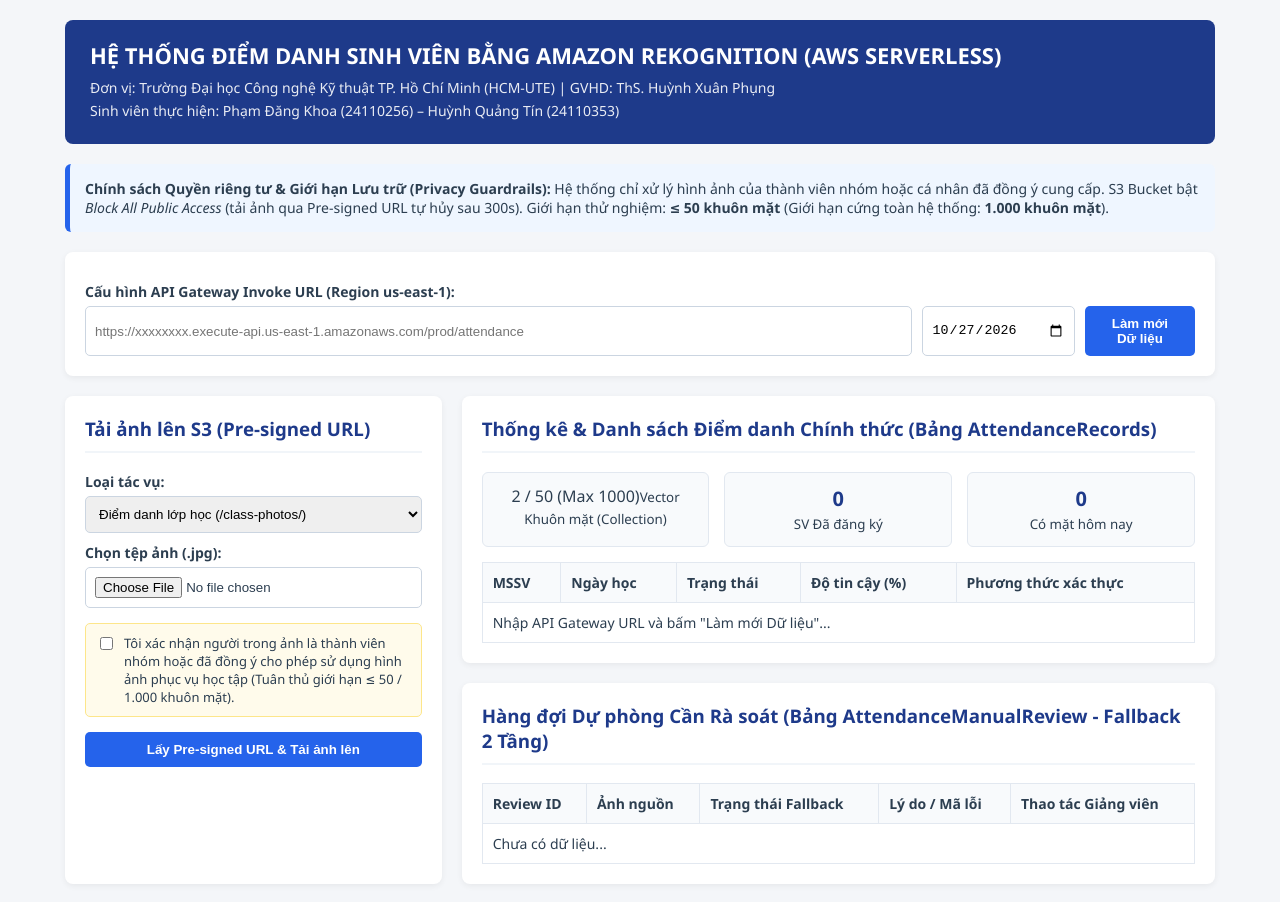
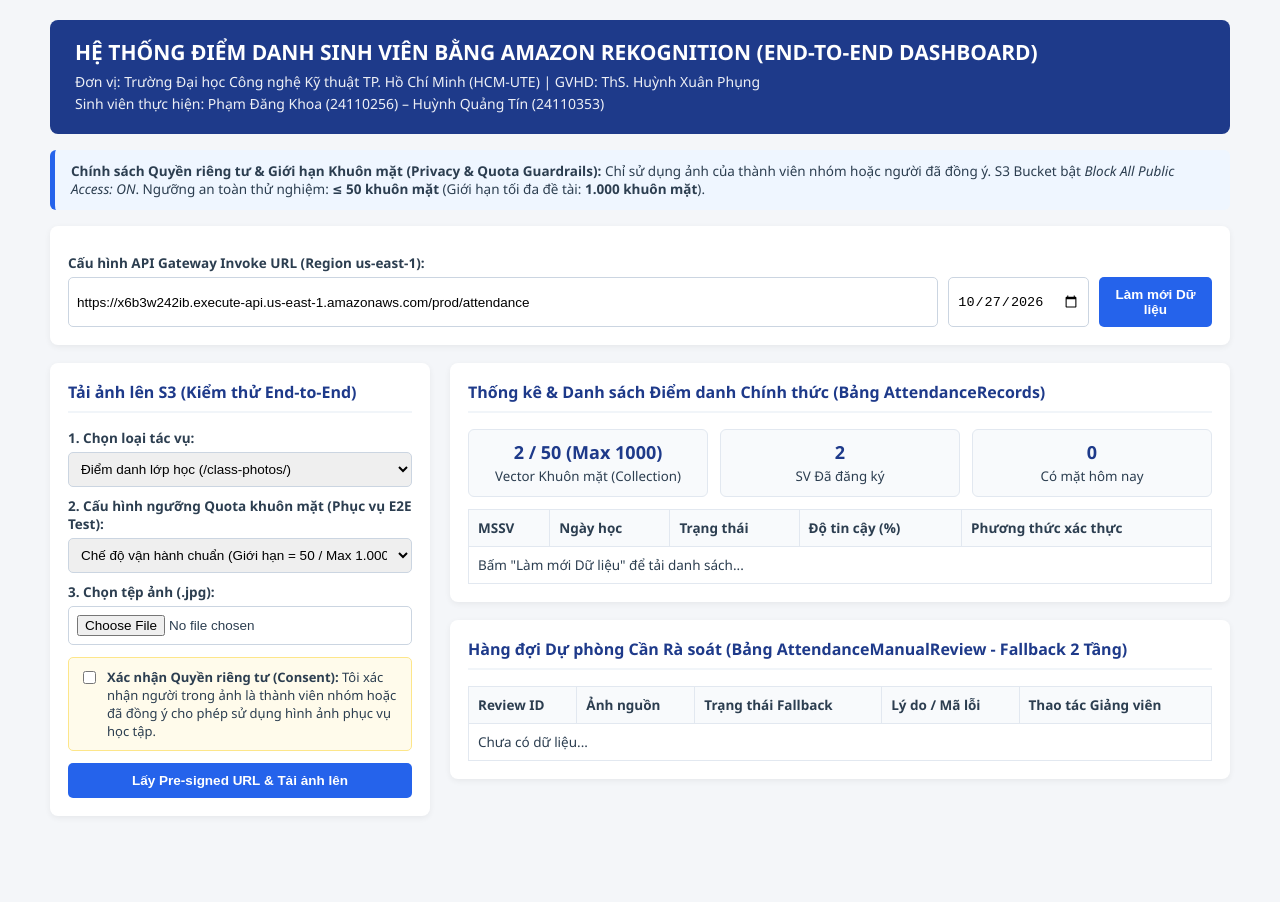
Before and after one commit to phamdangkhoa3165-cmd/aws-rekognition-student-attendance, a plain HTML site: page frontend/index.html in a window 1280 px wide. After the commit the page ends 854 px from the top, so only its background shows below. Drawn offline with Linux system fonts and the light colour scheme.

Commit message:
feat(frontend): add E2E quota test mode selector and detailed HTTP response display
Updated styles and text content for better layout and clarity. Adjusted API URL handling and privacy consent messaging.

```diff
--- a/frontend/index.html
+++ b/frontend/index.html
@@ -6,84 +6,90 @@
     <title>Hệ thống Điểm danh Khuôn mặt AWS Rekognition - HCM-UTE</title>
     <style>
         body { font-family: 'Segoe UI', Tahoma, Geneva, Verdana, sans-serif; background: #f4f6f9; margin: 0; padding: 20px; color: #2c3e50; }
-        .container { max-width: 1150px; margin: 0 auto; }
-        .header { background: #1e3a8a; color: white; padding: 20px 25px; border-radius: 8px; margin-bottom: 20px; }
-        .header h1 { margin: 0 0 8px 0; font-size: 22px; }
-        .header p { margin: 4px 0; font-size: 14px; opacity: 0.9; }
-        .privacy-banner { background: #eff6ff; border-left: 5px solid #2563eb; padding: 15px; border-radius: 6px; margin-bottom: 20px; font-size: 14px; }
-        .grid { display: grid; grid-template-columns: 1fr 2fr; gap: 20px; }
-        .card { background: white; padding: 20px; border-radius: 8px; box-shadow: 0 2px 6px rgba(0,0,0,0.06); margin-bottom: 20px; }
-        .card h3 { margin-top: 0; border-bottom: 2px solid #f1f5f9; padding-bottom: 10px; color: #1e3a8a; }
-        label { display: block; font-weight: 600; margin: 10px 0 5px; font-size: 14px; }
-        input[type="text"], input[type="date"], select, input[type="file"] { width: 100%; padding: 9px; border: 1px solid #cbd5e1; border-radius: 5px; box-sizing: border-box; }
-        .checkbox-group { display: flex; align-items: flex-start; gap: 8px; margin: 15px 0; background: #fffbeb; padding: 10px; border: 1px solid #fde68a; border-radius: 5px; font-size: 13px; }
-        button { background: #2563eb; color: white; border: none; padding: 10px 16px; border-radius: 5px; cursor: pointer; font-weight: 600; }
+        .container { max-width: 1180px; margin: 0 auto; }
+        .header { background: #1e3a8a; color: white; padding: 18px 25px; border-radius: 8px; margin-bottom: 16px; }
+        .header h1 { margin: 0 0 6px 0; font-size: 21px; }
+        .header p { margin: 3px 0; font-size: 14px; opacity: 0.92; }
+        .privacy-banner { background: #eff6ff; border-left: 5px solid #2563eb; padding: 12px 16px; border-radius: 6px; margin-bottom: 16px; font-size: 13.5px; }
+        .grid { display: grid; grid-template-columns: 380px 1fr; gap: 20px; }
+        .card { background: white; padding: 18px; border-radius: 8px; box-shadow: 0 2px 6px rgba(0,0,0,0.06); margin-bottom: 18px; }
+        .card h3 { margin-top: 0; border-bottom: 2px solid #f1f5f9; padding-bottom: 8px; color: #1e3a8a; font-size: 16px; }
+        label { display: block; font-weight: 600; margin: 10px 0 5px; font-size: 13.5px; }
+        input[type="text"], input[type="date"], select, input[type="file"] { width: 100%; padding: 8px; border: 1px solid #cbd5e1; border-radius: 5px; box-sizing: border-box; font-size: 13.5px; }
+        .checkbox-group { display: flex; align-items: flex-start; gap: 8px; margin: 12px 0; background: #fffbeb; padding: 10px; border: 1px solid #fde68a; border-radius: 5px; font-size: 13px; }
+        button { background: #2563eb; color: white; border: none; padding: 10px 16px; border-radius: 5px; cursor: pointer; font-weight: 600; font-size: 13.5px; }
         button:hover { background: #1d4ed8; }
         button.btn-success { background: #16a34a; padding: 6px 12px; font-size: 12px; }
-        table { width: 100%; border-collapse: collapse; margin-top: 10px; font-size: 14px; }
-        th, td { border: 1px solid #e2e8f0; padding: 10px; text-align: left; }
+        table { width: 100%; border-collapse: collapse; margin-top: 8px; font-size: 13.5px; }
+        th, td { border: 1px solid #e2e8f0; padding: 9px; text-align: left; }
         th { background: #f8fafc; }
-        .badge { padding: 4px 8px; border-radius: 4px; font-size: 12px; font-weight: bold; }
+        .badge { padding: 4px 8px; border-radius: 4px; font-size: 11.5px; font-weight: bold; }
         .badge-present { background: #dcfce7; color: #166534; }
         .badge-pending { background: #fef9c3; color: #854d0e; }
         .badge-error { background: #fee2e2; color: #991b1b; }
-        .stats-bar { display: flex; gap: 15px; margin-bottom: 15px; }
-        .stat-box { flex: 1; background: #f8fafc; border: 1px solid #e2e8f0; padding: 12px; border-radius: 6px; text-align: center; }
-        .stat-box strong { display: block; font-size: 20px; color: #1e3a8a; }
-        #statusMsg { margin-top: 12px; font-weight: 600; font-size: 13px; }
+        .stats-bar { display: flex; gap: 12px; margin-bottom: 12px; }
+        .stat-box { flex: 1; background: #f8fafc; border: 1px solid #e2e8f0; padding: 10px; border-radius: 6px; text-align: center; }
+        .stat-box strong { display: block; font-size: 18px; color: #1e3a8a; }
+        .response-box { margin-top: 12px; padding: 12px; border-radius: 6px; font-size: 13px; font-family: Consolas, monospace; white-space: pre-wrap; word-break: break-word; display: none; }
+        .res-error { background: #fef2f2; border: 1.5px solid #dc2626; color: #991b1b; display: block; }
+        .res-ok { background: #f0fdf4; border: 1.5px solid #16a34a; color: #166534; display: block; }
     </style>
 </head>
 <body>
 <div class="container">
     <div class="header">
-        <h1>HỆ THỐNG ĐIỂM DANH SINH VIÊN BẰNG AMAZON REKOGNITION (AWS SERVERLESS)</h1>
+        <h1>HỆ THỐNG ĐIỂM DANH SINH VIÊN BẰNG AMAZON REKOGNITION (END-TO-END DASHBOARD)</h1>
         <p>Đơn vị: Trường Đại học Công nghệ Kỹ thuật TP. Hồ Chí Minh (HCM-UTE) | GVHD: ThS. Huỳnh Xuân Phụng</p>
         <p>Sinh viên thực hiện: Phạm Đăng Khoa (24110256) – Huỳnh Quảng Tín (24110353)</p>
     </div>
 
     <div class="privacy-banner">
-        <strong>Chính sách Quyền riêng tư & Giới hạn Lưu trữ (Privacy Guardrails):</strong>
-        Hệ thống chỉ xử lý hình ảnh của thành viên nhóm hoặc cá nhân đã đồng ý cung cấp. S3 Bucket bật <em>Block All Public Access</em> (tải ảnh qua Pre-signed URL tự hủy sau 300s). Giới hạn thử nghiệm: <strong>&le; 50 khuôn mặt</strong> (Giới hạn cứng toàn hệ thống: <strong>1.000 khuôn mặt</strong>).
+        <strong>Chính sách Quyền riêng tư & Giới hạn Khuôn mặt (Privacy & Quota Guardrails):</strong>
+        Chỉ sử dụng ảnh của thành viên nhóm hoặc người đã đồng ý. S3 Bucket bật <em>Block All Public Access: ON</em>. Ngưỡng an toàn thử nghiệm: <strong>&le; 50 khuôn mặt</strong> (Giới hạn tối đa đề tài: <strong>1.000 khuôn mặt</strong>).
     </div>
 
     <div class="card">
         <label>Cấu hình API Gateway Invoke URL (Region us-east-1):</label>
         <div style="display: flex; gap: 10px;">
-            <input type="text" id="apiUrl" placeholder="https://xxxxxxxx.execute-api.us-east-1.amazonaws.com/prod/attendance">
-            <input type="date" id="classDate" style="width: 200px;">
+            <input type="text" id="apiUrl" value="https://x6b3w242ib.execute-api.us-east-1.amazonaws.com/prod/attendance">
+            <input type="date" id="classDate" style="width: 180px;">
             <button onclick="loadDashboard()">Làm mới Dữ liệu</button>
         </div>
     </div>
 
     <div class="grid">
-        <!-- Cột trái: Upload ảnh qua Pre-signed URL -->
         <div class="card">
-            <h3>Tải ảnh lên S3 (Pre-signed URL)</h3>
-            <label>Loại tác vụ:</label>
+            <h3>Tải ảnh lên S3 (Kiểm thử End-to-End)</h3>
+            <label>1. Chọn loại tác vụ:</label>
             <select id="uploadType">
                 <option value="class-photos">Điểm danh lớp học (/class-photos/)</option>
                 <option value="registered-faces">Đăng ký khuôn mặt mới (/registered-faces/)</option>
             </select>
 
-            <label>Chọn tệp ảnh (.jpg):</label>
+            <label>2. Cấu hình ngưỡng Quota khuôn mặt (Phục vụ E2E Test):</label>
+            <select id="quotaLimit">
+                <option value="50">Chế độ vận hành chuẩn (Giới hạn = 50 / Max 1.000)</option>
+                <option value="2">Chế độ kiểm thử chặn vượt Quota (Giới hạn = 2 khuôn mặt)</option>
+            </select>
+
+            <label>3. Chọn tệp ảnh (.jpg):</label>
             <input type="file" id="photoFile" accept=".jpg,.jpeg">
 
             <div class="checkbox-group">
                 <input type="checkbox" id="privacyConsent" style="margin-top: 3px;">
-                <span>Tôi xác nhận người trong ảnh là thành viên nhóm hoặc đã đồng ý cho phép sử dụng hình ảnh phục vụ học tập (Tuân thủ giới hạn &le; 50 / 1.000 khuôn mặt).</span>
+                <span><strong>Xác nhận Quyền riêng tư (Consent):</strong> Tôi xác nhận người trong ảnh là thành viên nhóm hoặc đã đồng ý cho phép sử dụng hình ảnh phục vụ học tập.</span>
             </div>
 
             <button onclick="uploadImage()" style="width: 100%;">Lấy Pre-signed URL & Tải ảnh lên</button>
-            <div id="statusMsg"></div>
+            <div id="statusBox" class="response-box"></div>
         </div>
 
-        <!-- Cột phải: Bảng kết quả điểm danh & Fallback -->
         <div>
             <div class="card">
                 <h3>Thống kê & Danh sách Điểm danh Chính thức (Bảng AttendanceRecords)</h3>
                 <div class="stats-bar">
-                    <div class="stat-box"><span id="quotaFaces">2 / 50 (Max 1000)</span><small>Vector Khuôn mặt (Collection)</small></div>
-                    <div class="stat-box"><strong id="totalReg">0</strong><small>SV Đã đăng ký</small></div>
+                    <div class="stat-box"><strong id="quotaFaces">2 / 50 (Max 1000)</strong><small>Vector Khuôn mặt (Collection)</small></div>
+                    <div class="stat-box"><strong id="totalReg">2</strong><small>SV Đã đăng ký</small></div>
                     <div class="stat-box"><strong id="presentCount">0</strong><small>Có mặt hôm nay</small></div>
                 </div>
                 <table>
@@ -97,7 +103,7 @@
                         </tr>
                     </thead>
                     <tbody id="attendanceTableBody">
-                        <tr><td colspan="5">Nhập API Gateway URL và bấm "Làm mới Dữ liệu"...</td></tr>
+                        <tr><td colspan="5">Bấm "Làm mới Dữ liệu" để tải danh sách...</td></tr>
                     </tbody>
                 </table>
             </div>
@@ -129,19 +135,18 @@
     async function loadDashboard() {
         const apiUrl = document.getElementById('apiUrl').value.trim();
         const classDate = document.getElementById('classDate').value;
-        if (!apiUrl) { alert('Vui lòng dán API Gateway Invoke URL!'); return; }
+        if (!apiUrl) { alert('Vui lòng nhập API Gateway Invoke URL!'); return; }
 
         try {
             const res = await fetch(`${apiUrl}?action=GET_ATTENDANCE&class_date=${classDate}`);
             const data = await res.json();
 
             if (data.privacyCompliance) {
-                document.getElementById('quotaFaces').innerHTML = `<strong>${data.privacyCompliance.currentFaceCount} / ${data.privacyCompliance.testFaceLimit}</strong> (Max ${data.privacyCompliance.hardMaxFaceLimit})`;
+                document.getElementById('quotaFaces').innerText = `${data.privacyCompliance.currentFaceCount} / ${data.privacyCompliance.testFaceLimit} (Max ${data.privacyCompliance.hardMaxFaceLimit})`;
             }
             document.getElementById('totalReg').innerText = data.totalRegisteredStudents || 0;
             document.getElementById('presentCount').innerText = data.presentCount || 0;
 
-            // Render bảng điểm danh chính
             const attBody = document.getElementById('attendanceTableBody');
             attBody.innerHTML = '';
             (data.attendanceList || []).forEach(item => {
@@ -157,7 +162,6 @@
                 attBody.innerHTML = '<tr><td colspan="5">Chưa có sinh viên nào được ghi nhận trong ngày này.</td></tr>';
             }
 
-            // Render bảng Fallback
             const fbBody = document.getElementById('fallbackTableBody');
             fbBody.innerHTML = '';
             (data.fallbackReviewList || []).forEach(item => {
@@ -183,15 +187,16 @@
         const apiUrl = document.getElementById('apiUrl').value.trim();
         const fileInput = document.getElementById('photoFile');
         const uploadType = document.getElementById('uploadType').value;
+        const quotaLimit = parseInt(document.getElementById('quotaLimit').value, 10);
         const consent = document.getElementById('privacyConsent').checked;
-        const statusMsg = document.getElementById('statusMsg');
+        const statusBox = document.getElementById('statusBox');
 
         if (!apiUrl) { alert('Vui lòng nhập API Gateway URL!'); return; }
         if (!fileInput.files.length) { alert('Vui lòng chọn 1 file ảnh!'); return; }
 
         const file = fileInput.files[0];
-        statusMsg.style.color = '#1e3a8a';
-        statusMsg.innerText = '1. Đang kiểm tra quyền riêng tư & xin cấp S3 Pre-signed URL...';
+        statusBox.className = 'response-box res-ok';
+        statusBox.innerText = 'Đang gửi POST request kiểm tra Privacy Consent & Face Quota tới API Gateway...';
 
         try {
             const res = await fetch(apiUrl, {
@@ -201,18 +206,21 @@
                     action: 'GET_UPLOAD_URL',
                     privacy_consent: consent,
                     upload_type: uploadType,
+                    quota_limit: quotaLimit,
                     file_name: file.name
                 })
             });
             const data = await res.json();
 
             if (!res.ok) {
-                statusMsg.style.color = '#dc2626';
-                statusMsg.innerText = 'Chặn bảo mật: ' + (data.message || data.error);
+                statusBox.className = 'response-box res-error';
+                statusBox.innerText = `[CHẶN BẢO MẬT - HTTP ${res.status}]\nMã lỗi: ${data.error}\nChi tiết: ${data.message}\nJSON Response: ${JSON.stringify(data, null, 2)}`;
                 return;
             }
 
-            statusMsg.innerText = '2. Đang tải ảnh trực tiếp lên S3 qua Pre-signed URL...';
+            statusBox.className = 'response-box res-ok';
+            statusBox.innerText = `[HTTP 200 OK] Đã cấp Pre-signed URL (${data.objectKey}). Đang PUT ảnh lên S3...`;
+
             const putRes = await fetch(data.uploadUrl, {
                 method: 'PUT',
                 headers: { 'Content-Type': 'image/jpeg' },
@@ -220,16 +228,15 @@
             });
 
             if (putRes.ok) {
-                statusMsg.style.color = '#16a34a';
-                statusMsg.innerText = `Tải ảnh thành công (${data.objectKey})! Đợi 5 giây để Lambda xử lý rồi bấm Làm mới.`;
+                statusBox.innerText = `[HOÀN TẤT E2E - HTTP 200 OK]\nĐã tải ảnh lên S3: ${data.objectKey}\nSố khuôn mặt Collection: ${data.currentFaceCount} / ${data.appliedQuotaLimit}\nHệ thống đang tự động cập nhật bảng điểm danh sau 5 giây...`;
                 setTimeout(loadDashboard, 5000);
             } else {
-                statusMsg.style.color = '#dc2626';
-                statusMsg.innerText = 'Lỗi khi PUT ảnh lên S3 (Kiểm tra cấu hình S3 CORS).';
+                statusBox.className = 'response-box res-error';
+                statusBox.innerText = 'Lỗi khi PUT ảnh lên S3 (Kiểm tra cấu hình S3 CORS).';
             }
         } catch (err) {
-            statusMsg.style.color = '#dc2626';
-            statusMsg.innerText = 'Lỗi: ' + err.message;
+            statusBox.className = 'response-box res-error';
+            statusBox.innerText = 'Lỗi kết nối: ' + err.message;
         }
     }
 
```
